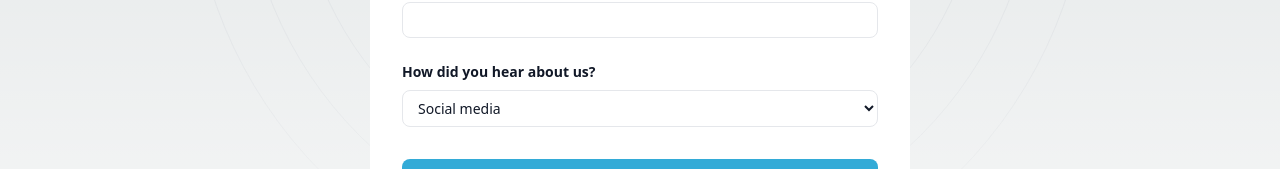
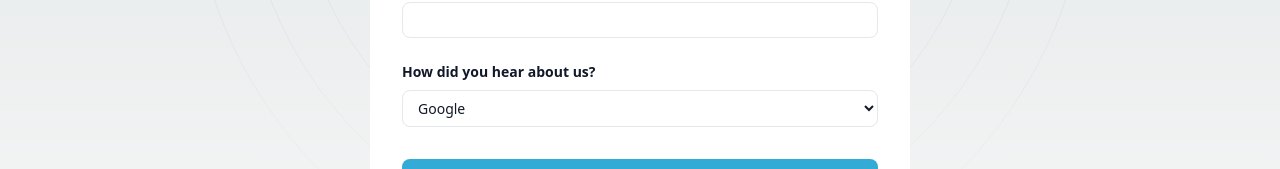
Before and after one commit to luisDevpeoplz/openRecruitment, a Next.js app: page /signup in a window 1280 px wide. Shown: the part 559-728 px from the top of the page. Built offline with nearby package versions, Linux system fonts and the light colour scheme.

Commit message:
fix types

```diff
--- a/src/components/UI/Fields.tsx
+++ b/src/components/UI/Fields.tsx
@@ -15,6 +15,31 @@ interface TextFieldProps {
   id: string
   label?: string
   type?: string
+  className?: string
+  placeholder?: string
+  autoComplete?: string
+  required?: boolean
+  name?: string
+}
+
+type option = {
+  value: string
+  label: string
+}
+interface SelectFieldProps {
+  id: string
+  label?: string
+  className?: string
+  placeholder?: string
+  autoComplete?: string
+  required?: boolean
+  name?: string
+  options: option[]
+}
+
+interface PhoneFieldProps {
+  id: string
+  label?: string
   className?: string
   placeholder?: string
   autoComplete?: string
@@ -48,16 +73,32 @@ export function TextField({
   )
 }
 
-export function SelectField({ id, label, className, ...props }: any) {
+export function SelectField({
+  id,
+  label,
+  className,
+  ...props
+}: SelectFieldProps) {
   return (
     <div className={className}>
       {label && <Label id={id}>{label}</Label>}
-      <select id={id} {...props} className={clsx(formClasses, 'pr-8')} />
+      <select id={id} {...props} className={clsx(formClasses, 'pr-8')}>
+        {props.options.map((option: any) => (
+          <option key={option.value} value={option.value}>
+            {option.label}
+          </option>
+        ))}
+      </select>
     </div>
   )
 }
 
-export function PhoneField({ id, label, className, ...props }: any) {
+export function PhoneField({
+  id,
+  label,
+  className,
+  ...props
+}: PhoneFieldProps) {
   const containerStyles = {
     width: '100%',
     border: '1px solid #e2e8f0',
--- a/src/components/forms/SignUpForm.tsx
+++ b/src/components/forms/SignUpForm.tsx
@@ -64,7 +64,6 @@ const SignUpForm = () => {
             label="Phone number"
             id="phone"
             name="phone"
-            type="tel"
             autoComplete="tel"
             required
           />
@@ -82,10 +81,12 @@ const SignUpForm = () => {
             label="How did you hear about us?"
             id="referral-source"
             name="referral_source"
-          >
-            <option>Social media</option>
-            <option>Recomendation</option>
-          </SelectField>
+            options={[
+              { value: 'google', label: 'Google' },
+              { value: 'friend', label: 'Friend' },
+              { value: 'other', label: 'Other' },
+            ]}
+          ></SelectField>
         </div>
         <Button type="submit" color="primary" className="mt-8 w-full">
           Start your free trial
```
